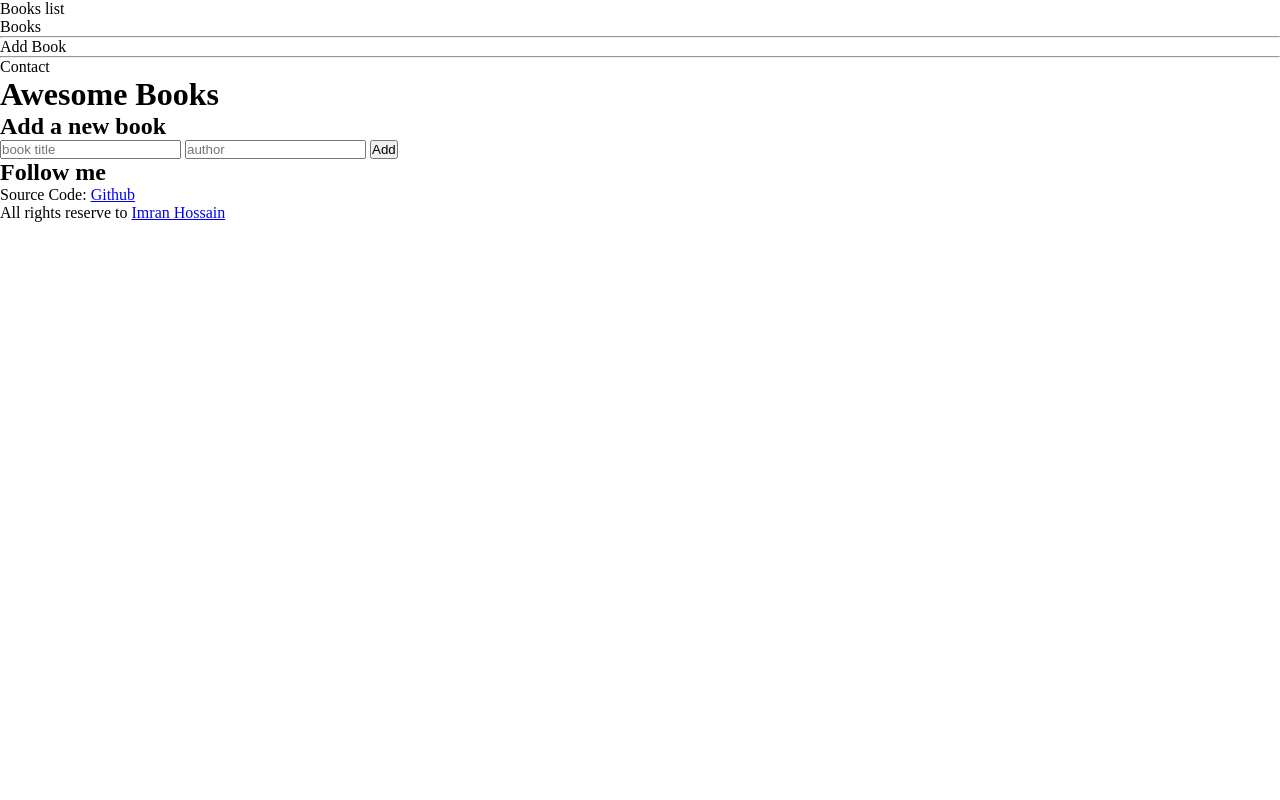
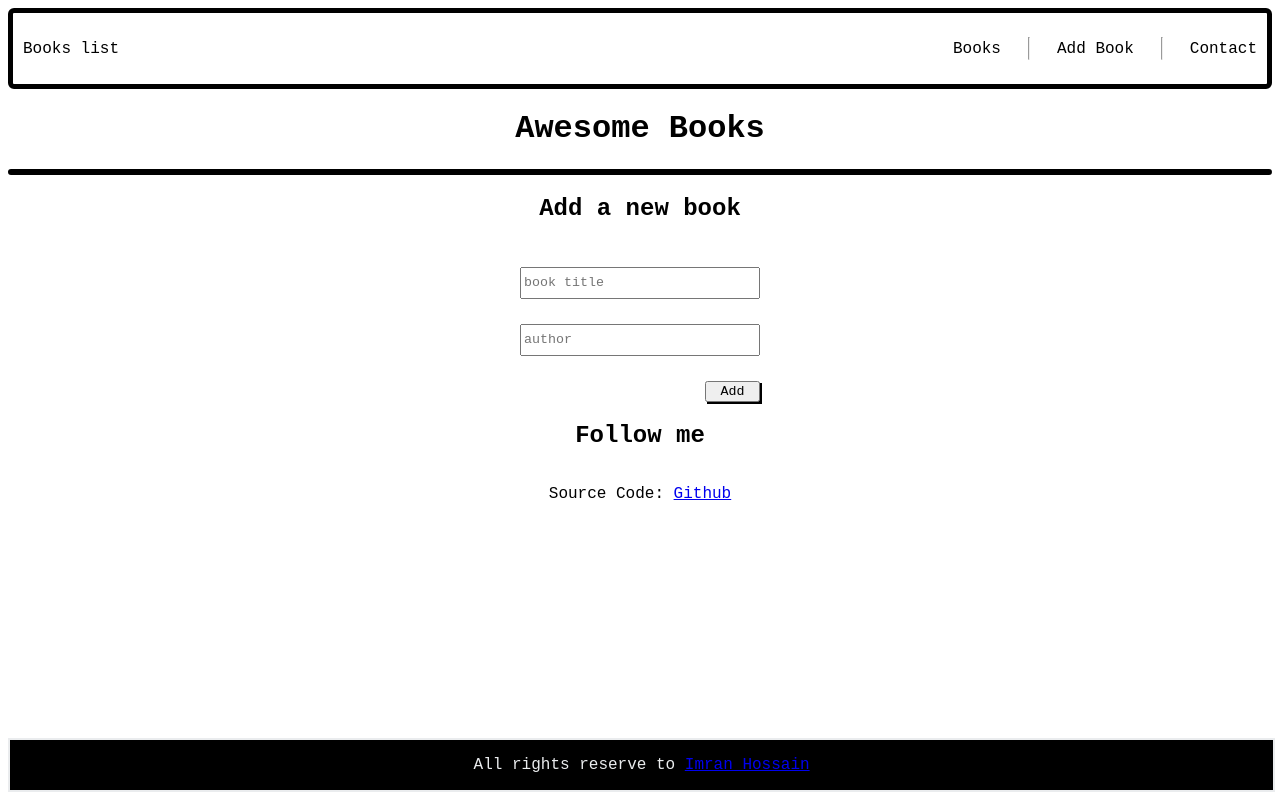
Before and after one commit to imranhossainemi/awesome_books_es6, a website: page index.html in a window 1280 px wide. Drawn offline with Linux system fonts and the light colour scheme.

Commit message:
Update index.css

```diff
--- a/index.css
+++ b/index.css
@@ -1,4 +1,139 @@
 * {
-  padding: 0;
+  box-sizing: border-box;
+  font-family: 'Courier New', Courier, monospace;
+}
+
+.topNav {
+  display: flex;
+  flex-direction: row;
+  justify-content: space-between;
+  width: 100%;
+  padding: 0 10px;
+  border: 5px solid;
+  align-items: center;
+  border-radius: 6px;
+}
+
+.nav-menu {
+  display: flex;
+  gap: 27px;
+  list-style-type: none;
+  align-items: center;
+}
+
+.nav-item:hover {
+  color: rgb(140, 0, 255);
+  cursor: pointer;
+}
+
+.nav-line {
+  width: 2px;
+  height: 23px;
+}
+
+.date {
+  display: flex;
+  font-size: 12px;
+}
+
+.books-container {
+  width: 100%;
+}
+
+.title {
+  display: flex;
+  width: 100%;
+  justify-content: center;
+}
+
+.books {
+  display: flex;
+  flex-direction: column;
+  align-items: center;
+}
+
+.book-list {
+  display: flex;
+  flex-direction: column;
+  align-items: center;
+  width: 100%;
+  border: 3px solid;
+  border-radius: 6px;
+}
+
+.book {
+  width: 100%;
+  display: flex;
+  justify-content: space-between;
+  gap: 8.5rem;
+  align-items: center;
+  padding: 0 15px;
   margin: 0;
 }
+
+.book:nth-child(even) {
+  background-color: #fff;
+}
+
+.book:nth-child(odd) {
+  background-color: #eee;
+}
+
+.form {
+  display: flex;
+  flex-direction: column;
+  align-items: center;
+  margin: auto;
+  gap: 25px;
+  width: 240px;
+}
+
+.input {
+  width: 240px;
+  height: 32px;
+}
+
+.btn-add {
+  display: flex;
+  align-self: end;
+  box-shadow: 2px 2px black;
+  width: 55px;
+  justify-content: center;
+}
+
+.btn-add:hover {
+  color: rgb(140, 0, 255);
+  cursor: pointer;
+}
+
+.links {
+  list-style-type: none;
+  padding: 0;
+}
+
+.remove-btn {
+  box-shadow: 2px 2px black;
+}
+
+.remove-btn:hover {
+  color: rgb(140, 0, 255);
+  cursor: pointer;
+}
+
+.info {
+  display: flex;
+  flex-direction: column;
+  width: 100%;
+  align-items: center;
+}
+
+footer {
+  border: 2px solid;
+  background-color: #000;
+  color: #eaecee;
+  text-align: center;
+  margin-bottom: 3px;
+  position: fixed;
+  bottom: 5px;
+  width: 99%;
+}
```
